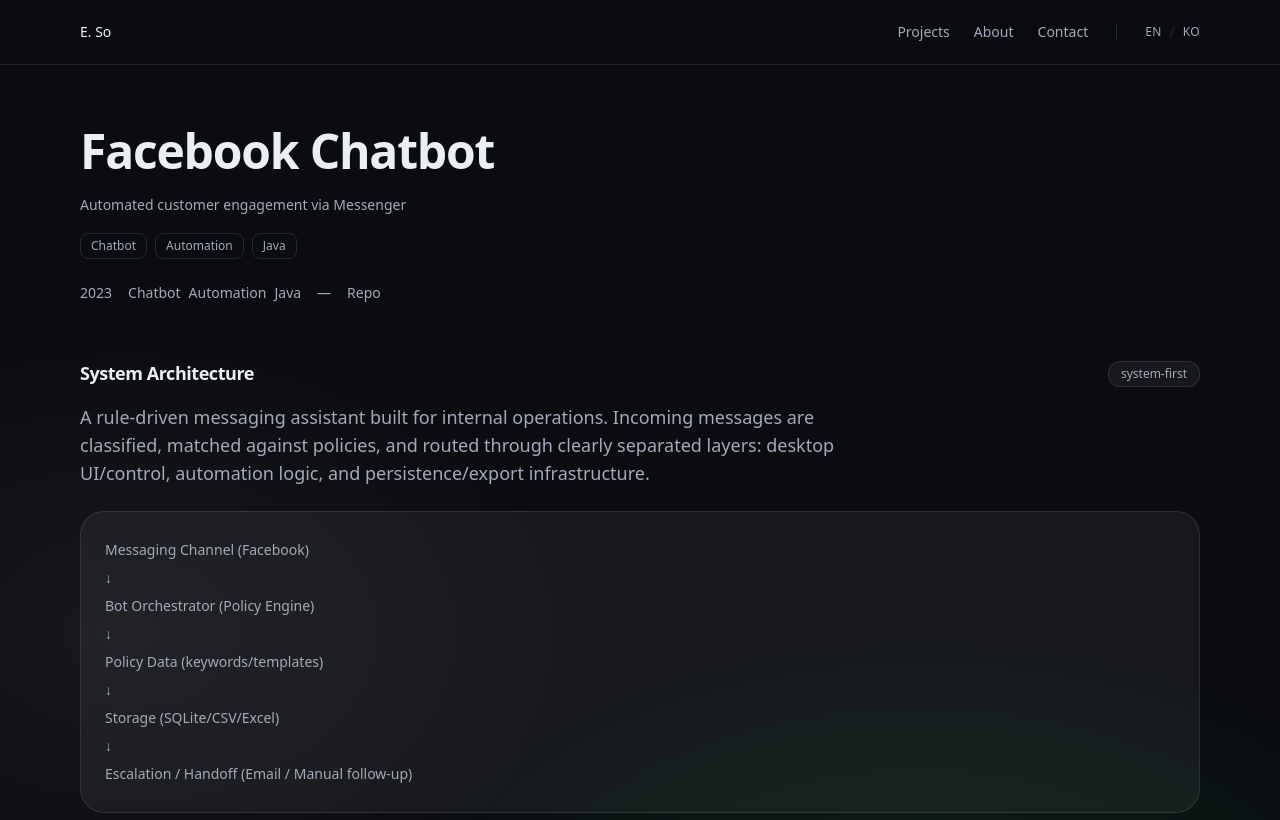
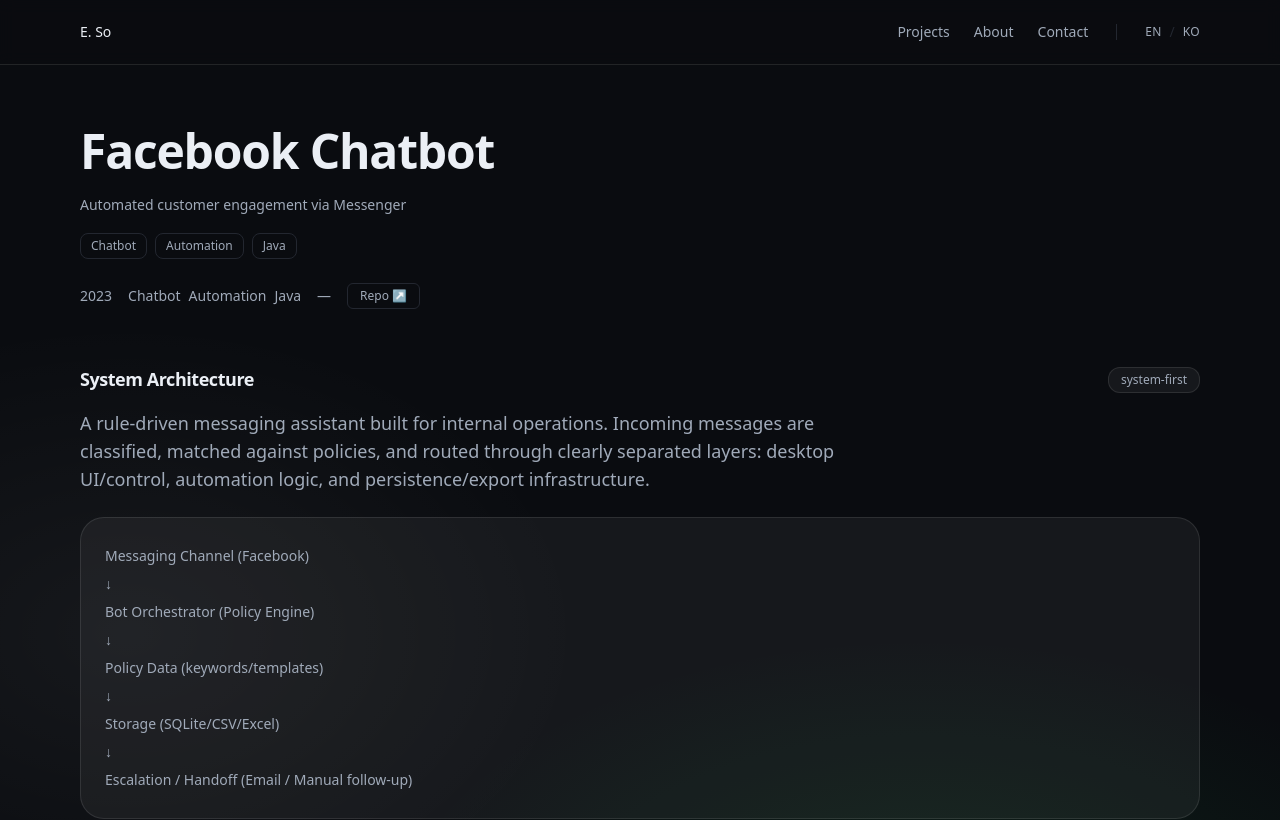
Before and after one commit to soapunny/selected-work, a Next.js app: page /en/projects/facebook-chatbot in a window 1280 px wide. Shown: the top 820 px of the page. Built offline with nearby package versions, Linux system fonts and the light colour scheme.

Commit message:
style: improve Live and Repo link buttons in ProjectMeta
- add border and padding to make links look like buttons
- add external link indicator (↗)

```diff
--- a/src/components/projects/ProjectMeta.tsx
+++ b/src/components/projects/ProjectMeta.tsx
@@ -23,20 +23,21 @@
           href={project.liveUrl}
           target="_blank"
           rel="noopener noreferrer"
-          className="hover:text-foreground"
+          className="rounded-md border px-3 py-1 text-xs hover:text-foreground transition-colors"
+          style={{ borderColor: "rgb(var(--border))" }}
         >
-          Live
+          Live ↗
         </a>
       )}
-
       {project.github && (
         <a
           href={project.github}
           target="_blank"
           rel="noopener noreferrer"
-          className="hover:text-foreground"
+          className="rounded-md border px-3 py-1 text-xs hover:text-foreground transition-colors"
+          style={{ borderColor: "rgb(var(--border))" }}
         >
-          Repo
+          Repo ↗
         </a>
       )}
     </section>
```
